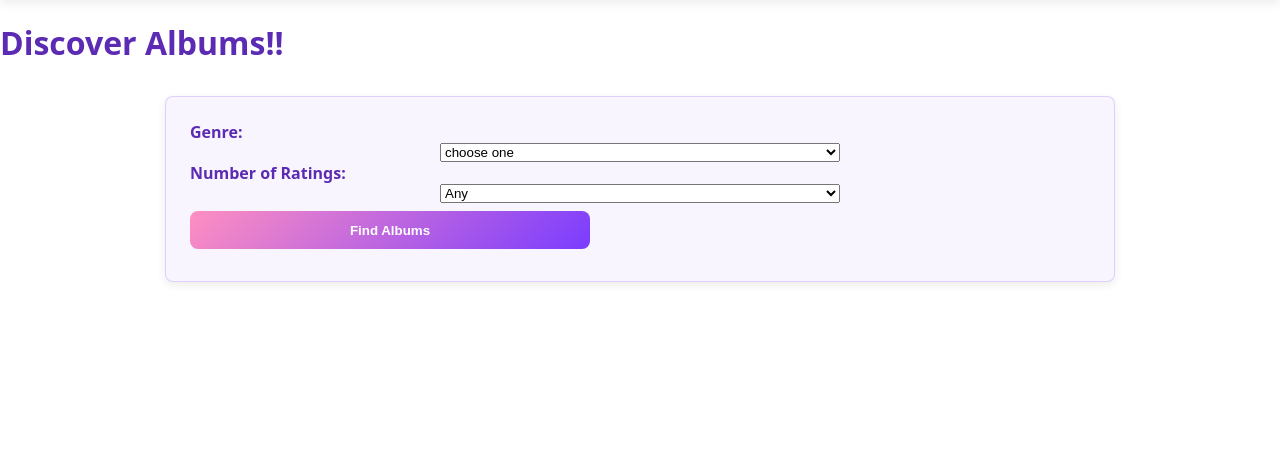
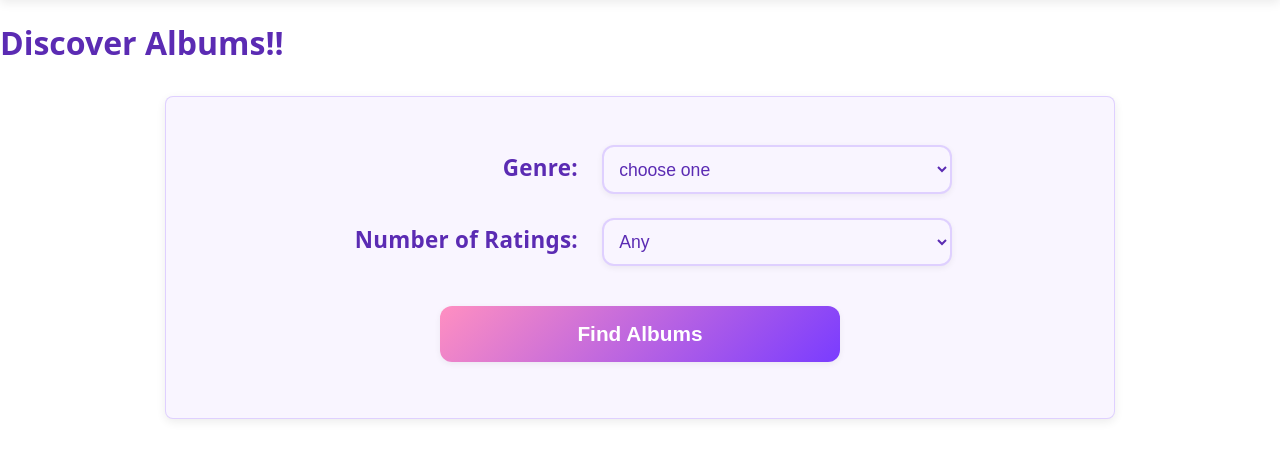
Before and after one commit to emmaculley/musicfansite, a Flask app: template templates/discover-album.html in a window 1280 px wide. Shown: the part 54-513 px from the top of the page. Run offline with Flask 3, Linux system fonts and the light colour scheme; the template is opened without the code that fills it: most values are stand-ins (such as "Sample title", 1, 10 or a date in 2020).

Commit message:
added to css and changed discover page format

```diff
--- a/static/css/styles.css
+++ b/static/css/styles.css
@@ -145,9 +145,38 @@ textarea {
 }
 
 label {
-    font-weight: 600;
+    font-weight: 700;
+    color: var(--purple-dark);
+    font-size: 1rem;
+    letter-spacing: .3px;
+    margin-bottom: .1rem;
+    display: block;
+}
+
+
+.form-row {
+    display: flex;
+    justify-content: center;
+    align-items: center;
+    gap: 1.5rem;
+    margin: 1.5rem 0;
+}
+
+.form-row label {
+    width: 250px;      /* ← FIX: consistent width */
+    text-align: right;
+    font-size: 1.4rem;
+    font-weight: 700;
     color: var(--purple-dark);
 }
+
+.form-row select {
+    width: 350px;      /* ← consistent select width */
+    padding: 0.7rem;
+    margin: 0;
+}
+
+
 
 /* ---------------------------
    LINKS IN CONTENT
@@ -175,3 +204,60 @@ a:hover {
     display: inline-block;
     font-weight: 600;
 }
+
+.submit-row {
+    display: flex;
+    justify-content: center;
+    margin-top: 2rem;
+}
+
+.submit-row input[type="submit"] {
+    width: 60%;                 /* change if you want */
+    padding: 1rem;
+    border: none;
+    border-radius: 12px;
+    font-size: 1.3rem;
+    font-weight: 600;
+    cursor: pointer;
+}
+
+/* ---------------------------
+   FORMS (Improved Style)
+   --------------------------- */
+
+select,
+input,
+textarea {
+    width: 100%;
+    max-width: 400px;
+    padding: 0.7rem 1rem;
+    margin-top: 0.3rem;
+
+    background: #f9f5ff;
+    border: 2px solid var(--border-soft);
+    border-radius: 12px;
+
+    font-size: 1.1rem;
+    color: var(--purple-dark);
+    font-weight: 500;
+
+    box-shadow: 0 2px 6px rgba(0,0,0,0.06);
+    transition: border-color .2s ease, box-shadow .2s ease;
+}
+
+select:focus,
+input:focus,
+textarea:focus {
+    outline: none;
+    border-color: var(--purple);
+    box-shadow: 0 0 0 3px rgba(122, 60, 255, 0.2);
+}
+
+label {
+    font-size: 1.2rem;
+    font-weight: 700;
+    color: var(--purple-dark);
+    margin-bottom: 0.3rem;
+    display: block;
+    text-align: center;
+}
--- a/templates/discover-album.html
+++ b/templates/discover-album.html
@@ -8,17 +8,19 @@
 <section>
 
 <form method="POST" action="">
-  <label>Genre:
-        <select name="genre">
-          <option value="">choose one</option>
-          {% for g in genres %}
-              <option value="{{g}}">{{g}}</option>
-          {% endfor %}
-        </select>
-  </label>
+<div class="form-row">
+    <label for="genre">Genre:</label>
+    <select id="genre" name="genre">
+      <option value="">choose one</option>
+      {% for g in genres %}
+          <option value="{{g}}">{{g}}</option>
+      {% endfor %}
+    </select>
+</div>
 
-  <label>Number of Ratings:
-    <select name="num_rating">
+<div class="form-row">
+    <label for="num_rating">Number of Ratings:</label>
+    <select id="num_rating" name="num_rating">
       <option value="">Any</option>
       <option value="100">100+</option>
       <option value="75">75-100</option>
@@ -26,11 +28,13 @@
       <option value="25">25-50</option>
       <option value="0">0-25</option>
     </select>
-  </label>
+</div>
 
+<div class="form-row submit-row">
   <input type="submit" value="Find Albums">
+</div>
 </form>
+
 </section>
 
-
 {% endblock %}
```
Also changed, not shown: templates/discover-album-results.html (+16 -8 lines), templates/discover-artist-results.html (+22 -9 lines), templates/discover-artist.html (+15 -11 lines), templates/discover-beef-results.html (+13 -7 lines), templates/discover-beef.html (+6 -3 lines), templates/discover.html (+13 -10 lines).
